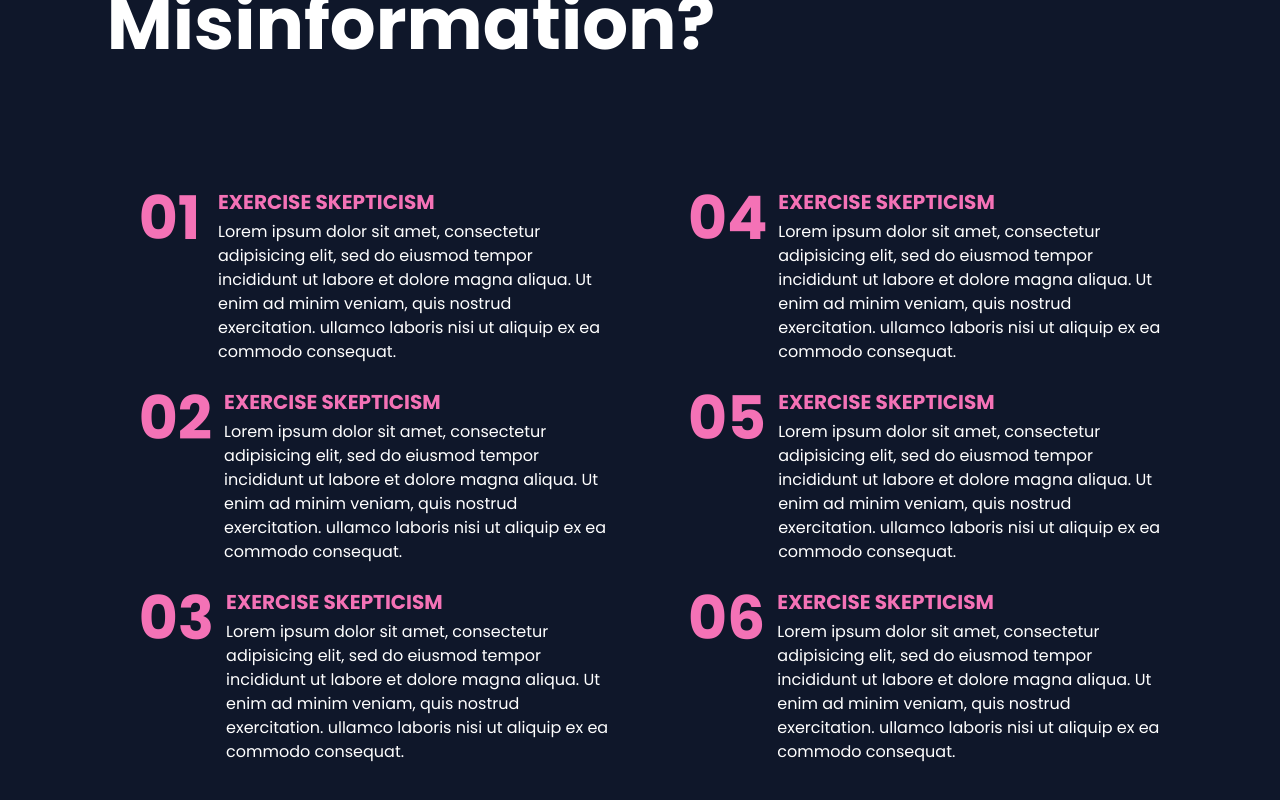
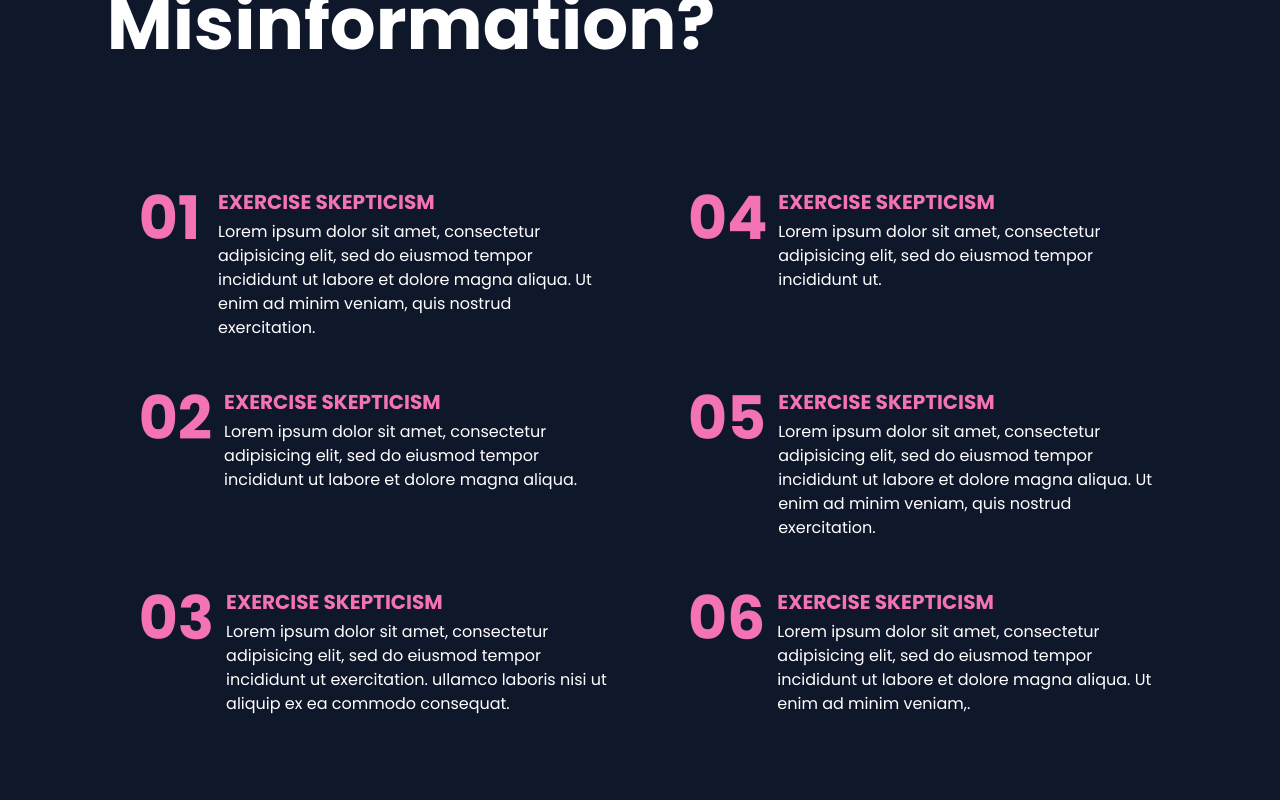
Before and after one commit to seifRashid/fake-news, a Vue app: page / in a window 1280 px wide. Shown: the part 3104-3904 px from the top of the page. Built offline with nearby package versions, Linux system fonts and the light colour scheme.

Commit message:
enable the split text function

```diff
--- a/src/components/HomePage/AfterOurResources.vue
+++ b/src/components/HomePage/AfterOurResources.vue
@@ -46,16 +46,20 @@
       <div class="sm:w-1/2 w-full mr-4 flex flex-col justify-even h-auto">
         <div class="w-full h-[200px] p-8">
           <div class="flex items-start gap-3">
-            <div class="flex sm:w-1/6 w-1/7 items-start sm:text-6xl text-4xl text-pink-400 font-bold font-poppins">
+            <div
+              class="flex sm:w-1/6 w-1/7 items-start sm:text-6xl text-4xl text-pink-400 font-bold font-poppins"
+            >
               01
             </div>
-            <div class="flex sm:w-5/6 w-6/7 items-start text-6xl text-pink-400 font-bold font-poppins">
+            <div
+              class="flex sm:w-5/6 w-6/7 items-start text-6xl text-pink-400 font-bold font-poppins"
+            >
               <div class="flex flex-col gap-1">
                 <p class="text-pink-400 font-bold text-xl">EXERCISE SKEPTICISM</p>
                 <p class="text-white w-[390px] sm:text-base text-sm font-normal">
                   Lorem ipsum dolor sit amet, consectetur adipisicing elit, sed do eiusmod tempor
                   incididunt ut labore et dolore magna aliqua. Ut enim ad minim veniam, quis nostrud
-                  exercitation. ullamco laboris nisi ut aliquip ex ea commodo consequat.
+                  exercitation.
                 </p>
               </div>
             </div>
@@ -63,16 +67,19 @@
         </div>
         <div class="w-full h-[200px] p-8">
           <div class="flex items-start gap-3">
-            <div class="flex sm:w-1/6 w-1/7 items-start sm:text-6xl text-4xl text-pink-400 font-bold font-poppins">
+            <div
+              class="flex sm:w-1/6 w-1/7 items-start sm:text-6xl text-4xl text-pink-400 font-bold font-poppins"
+            >
               02
             </div>
-            <div class="flex sm:w-5/6 w-6/7 items-start text-6xl text-pink-400 font-bold font-poppins">
+            <div
+              class="flex sm:w-5/6 w-6/7 items-start text-6xl text-pink-400 font-bold font-poppins"
+            >
               <div class="flex flex-col gap-1">
                 <p class="text-pink-400 font-bold text-xl">EXERCISE SKEPTICISM</p>
                 <p class="text-white w-[390px] sm:text-base text-sm font-normal">
                   Lorem ipsum dolor sit amet, consectetur adipisicing elit, sed do eiusmod tempor
-                  incididunt ut labore et dolore magna aliqua. Ut enim ad minim veniam, quis nostrud
-                  exercitation. ullamco laboris nisi ut aliquip ex ea commodo consequat.
+                  incididunt ut labore et dolore magna aliqua.
                 </p>
               </div>
             </div>
@@ -80,16 +87,20 @@
         </div>
         <div class="w-full h-[200px] p-8">
           <div class="flex items-start gap-3">
-            <div class="flex sm:w-1/6 w-1/7 items-start sm:text-6xl text-4xl text-pink-400 font-bold font-poppins">
+            <div
+              class="flex sm:w-1/6 w-1/7 items-start sm:text-6xl text-4xl text-pink-400 font-bold font-poppins"
+            >
               03
             </div>
-            <div class="flex sm:w-5/6 w-6/7 items-start text-6xl text-pink-400 font-bold font-poppins">
+            <div
+              class="flex sm:w-5/6 w-6/7 items-start text-6xl text-pink-400 font-bold font-poppins"
+            >
               <div class="flex flex-col gap-1">
                 <p class="text-pink-400 font-bold text-xl">EXERCISE SKEPTICISM</p>
                 <p class="text-white w-[390px] sm:text-base text-sm font-normal">
                   Lorem ipsum dolor sit amet, consectetur adipisicing elit, sed do eiusmod tempor
-                  incididunt ut labore et dolore magna aliqua. Ut enim ad minim veniam, quis nostrud
-                  exercitation. ullamco laboris nisi ut aliquip ex ea commodo consequat.
+                  incididunt ut exercitation. ullamco laboris nisi ut aliquip ex ea commodo
+                  consequat.
                 </p>
               </div>
             </div>
@@ -99,16 +110,19 @@
       <div class="w-1/2">
         <div class="w-full h-[200px] p-8">
           <div class="flex items-start gap-3">
-            <div class="flex sm:w-1/6 w-1/7 items-start sm:text-6xl text-4xl text-pink-400 font-bold font-poppins">
+            <div
+              class="flex sm:w-1/6 w-1/7 items-start sm:text-6xl text-4xl text-pink-400 font-bold font-poppins"
+            >
               04
             </div>
-            <div class="flex sm:w-5/6 w-6/7 items-start text-6xl text-pink-400 font-bold font-poppins">
+            <div
+              class="flex sm:w-5/6 w-6/7 items-start text-6xl text-pink-400 font-bold font-poppins"
+            >
               <div class="flex flex-col gap-1">
                 <p class="text-pink-400 font-bold text-xl">EXERCISE SKEPTICISM</p>
                 <p class="text-white w-[390px] sm:text-base text-sm font-normal">
                   Lorem ipsum dolor sit amet, consectetur adipisicing elit, sed do eiusmod tempor
-                  incididunt ut labore et dolore magna aliqua. Ut enim ad minim veniam, quis nostrud
-                  exercitation. ullamco laboris nisi ut aliquip ex ea commodo consequat.
+                  incididunt ut.
                 </p>
               </div>
             </div>
@@ -116,16 +130,20 @@
         </div>
         <div class="w-full h-[200px] p-8">
           <div class="flex items-start gap-3">
-            <div class="flex sm:w-1/6 w-1/7 items-start sm:text-6xl text-4xl text-pink-400 font-bold font-poppins">
+            <div
+              class="flex sm:w-1/6 w-1/7 items-start sm:text-6xl text-4xl text-pink-400 font-bold font-poppins"
+            >
               05
             </div>
-            <div class="flex sm:w-5/6 w-6/7 items-start text-6xl text-pink-400 font-bold font-poppins">
+            <div
+              class="flex sm:w-5/6 w-6/7 items-start text-6xl text-pink-400 font-bold font-poppins"
+            >
               <div class="flex flex-col gap-1">
                 <p class="text-pink-400 font-bold text-xl">EXERCISE SKEPTICISM</p>
                 <p class="text-white w-[390px] sm:text-base text-sm font-normal">
                   Lorem ipsum dolor sit amet, consectetur adipisicing elit, sed do eiusmod tempor
                   incididunt ut labore et dolore magna aliqua. Ut enim ad minim veniam, quis nostrud
-                  exercitation. ullamco laboris nisi ut aliquip ex ea commodo consequat.
+                  exercitation.
                 </p>
               </div>
             </div>
@@ -133,16 +151,19 @@
         </div>
         <div class="w-full h-[200px] p-8">
           <div class="flex items-start gap-3">
-            <div class="flex sm:w-1/6 w-1/7 items-start sm:text-6xl text-4xl text-pink-400 font-bold font-poppins">
+            <div
+              class="flex sm:w-1/6 w-1/7 items-start sm:text-6xl text-4xl text-pink-400 font-bold font-poppins"
+            >
               06
             </div>
-            <div class="flex sm:w-5/6 w-6/7 items-start text-6xl text-pink-400 font-bold font-poppins">
+            <div
+              class="flex sm:w-5/6 w-6/7 items-start text-6xl text-pink-400 font-bold font-poppins"
+            >
               <div class="flex flex-col gap-1">
                 <p class="text-pink-400 font-bold text-xl">EXERCISE SKEPTICISM</p>
                 <p class="text-white w-[390px] sm:text-base text-sm font-normal">
                   Lorem ipsum dolor sit amet, consectetur adipisicing elit, sed do eiusmod tempor
-                  incididunt ut labore et dolore magna aliqua. Ut enim ad minim veniam, quis nostrud
-                  exercitation. ullamco laboris nisi ut aliquip ex ea commodo consequat.
+                  incididunt ut labore et dolore magna aliqua. Ut enim ad minim veniam,.
                 </p>
               </div>
             </div>
--- a/src/views/AboutView.vue
+++ b/src/views/AboutView.vue
@@ -1,9 +1,11 @@
 <template>
-  <div>
+  <div class="relative">
     <!-- Hero Section -->
     <header class="bg-indigo-600 text-white text-center py-16">
       <h1 ref="heroTitle" class="text-4xl font-bold">Welcome to GSAP Animation</h1>
       <p ref="heroDescription" class="text-lg mt-4">Scroll down to see the magic!</p>
+      <div ref="mouse" class="text-start cursor-pointer absolute"></div>
+      <div ref="mouse" class="text-start cursor-pointer absolute"></div>
     </header>
 
     <!-- Animated Circle -->
@@ -28,22 +30,56 @@
 </template>
 
 <script setup>
-import { ref, onMounted } from 'vue';
-import gsap from 'gsap';
-import ScrollTrigger from 'gsap/ScrollTrigger';
+import { ref, onMounted } from 'vue'
+import gsap from 'gsap'
+import ScrollTrigger from 'gsap/ScrollTrigger'
 
 // Register GSAP plugin
-gsap.registerPlugin(ScrollTrigger);
+gsap.registerPlugin(ScrollTrigger)
 
-const heroTitle = ref(null);
-const heroDescription = ref(null);
-const contentBlocks = ref([]);
-const circle = ref(null);
+const heroTitle = ref(null)
+const heroDescription = ref(null)
+const contentBlocks = ref([])
+const circle = ref(null)
 
 // Dummy data for content blocks
-const items = Array.from({ length: 15 }, (_, i) => `Block ${i + 1}`);
+const items = Array.from({ length: 15 }, (_, i) => `Block ${i + 1}`)
+const mouse = ref(null)
 
 onMounted(() => {
+  let textContent = 'Rashid Seif Mwaga'
+  // Split text with a for loop
+  for (let i = 0; i < textContent.length; i++) {
+    let span = document.createElement('span')
+    span.classList.add('text')
+    span.style.setProperty('--i', i + 1)
+    span.style.left = i * 14 + 'px'
+    span.textContent = textContent[i]
+    console.log('hello')
+    mouse.value.appendChild(span)
+  }
+
+  // animations on mouse move
+  window.addEventListener('mousemove',updateMousePosition)
+
+  function updateMousePosition(e){
+    gsap.to('.text', {
+      x: e.clientX,
+      y: e.clientY-210,
+      stagger:0.04,
+      ease: 'back',
+    })
+  }
+  // document.addEventListener('mousemove', e=>{
+  // function moveTo(e){
+  //   console.log('mouse moved')
+  //   gsap.to('.text', {
+  //     x: e.clientX,
+  //     y: e.clientY,
+  //   })
+  // }
+  // })
+
   // Hero Section Animation
   gsap.from([heroTitle.value, heroDescription.value], {
     opacity: 0,
@@ -51,7 +87,7 @@ onMounted(() => {
     duration: 1,
     stagger: 0.2,
     ease: 'power2.out',
-  });
+  })
 
   // Scroll-triggered animations for content blocks
   contentBlocks.value.forEach((block, index) => {
@@ -67,28 +103,31 @@ onMounted(() => {
       duration: 1,
       delay: index * 0.2,
       ease: 'power2.out',
-    });
-  });
+    })
+  })
 
   // Circle animation on scroll
   gsap.to(circle.value, {
     scrollTrigger: {
-      trigger: ".content-section",
-      start: "top top",
-      end: "bottom bottom",
+      trigger: '.content-section',
+      start: 'top top',
+      end: 'bottom bottom',
       scrub: true,
       onUpdate: (self) => {
         // Adjust the circle's size and color based on scroll progress
-        const scale = 1 + self.progress * 4; // Scale factor
-        const color = `hsl(${self.progress * 360}, 70%, 50%)`; // Dynamic color
-        gsap.set(circle.value, { scale, backgroundColor: color });
+        const scale = 1 + self.progress * 4 // Scale factor
+        const color = `hsl(${self.progress * 360}, 70%, 50%)` // Dynamic color
+        gsap.set(circle.value, { scale, backgroundColor: color })
       },
     },
     duration: 1,
-  });
-});
+  })
+})
 </script>
 
 <style>
 /* No custom styles needed since we're using Tailwind CSS */
+.text {
+  position: absolute;
+}
 </style>
```
Also changed, not shown: src/views/HomeView.vue (+18 -1 lines).
